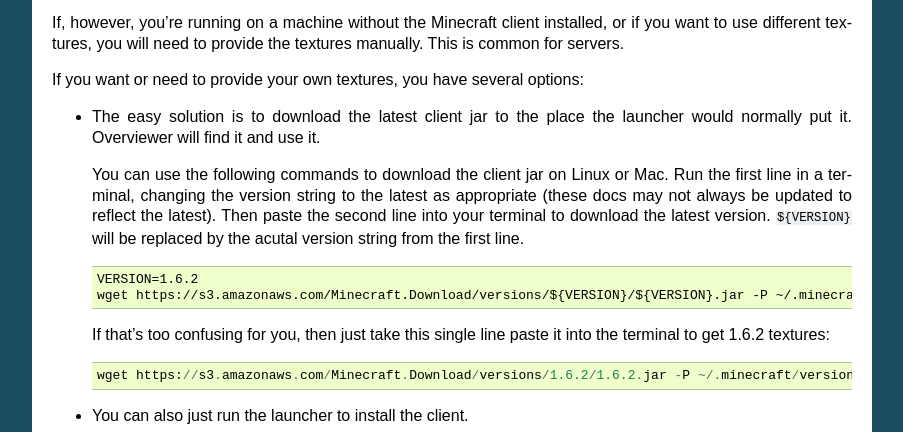
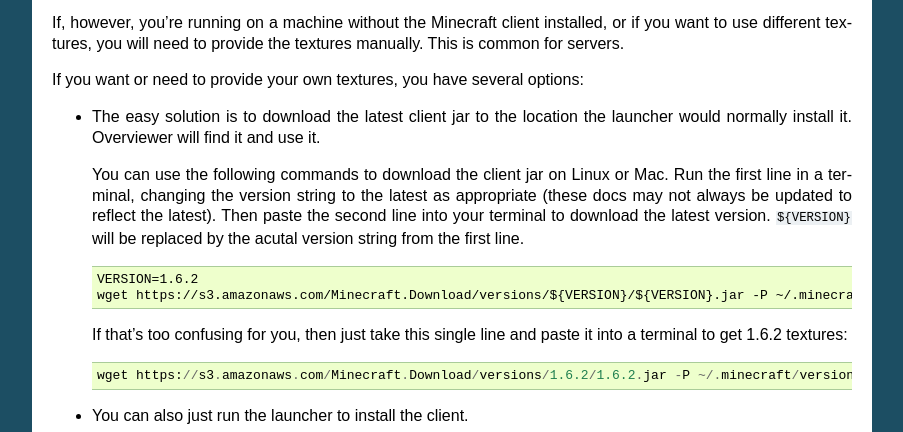
Before and after one commit to overviewer/Minecraft-Overviewer, a Sphinx documentation site: the page built from docs/running.rst, in a window 1280 px wide and 900 px high, scrolled down 3669 px. Shown: the part 152-584 px from the top of the window, without its empty margins (198-1101 px from the left). Built offline with Sphinx 7.4.7, drawn with Linux system fonts in a browser that asks for light colours.

Commit message:
more wording adjustments

```diff
--- a/docs/running.rst
+++ b/docs/running.rst
@@ -249,8 +249,8 @@
 
 If you want or need to provide your own textures, you have several options:
 
-* The easy solution is to download the latest client jar to the place the
-  launcher would normally put it. Overviewer will find it and use it.
+* The easy solution is to download the latest client jar to the location the
+  launcher would normally install it. Overviewer will find it and use it.
 
   You can use the following commands to download the client jar on Linux or Mac.
   Run the first line in a terminal, changing the version string to the latest as appropriate
@@ -263,7 +263,8 @@
     VERSION=1.6.2
     wget https://s3.amazonaws.com/Minecraft.Download/versions/${VERSION}/${VERSION}.jar -P ~/.minecraft/versions/${VERSION}/
 
-  If that's too confusing for you, then just take this single line paste it into the terminal to get 1.6.2 textures::
+  If that's too confusing for you, then just take this single line and paste it into
+  a terminal to get 1.6.2 textures::
 
     wget https://s3.amazonaws.com/Minecraft.Download/versions/1.6.2/1.6.2.jar -P ~/.minecraft/versions/1.6.2/
 
```
